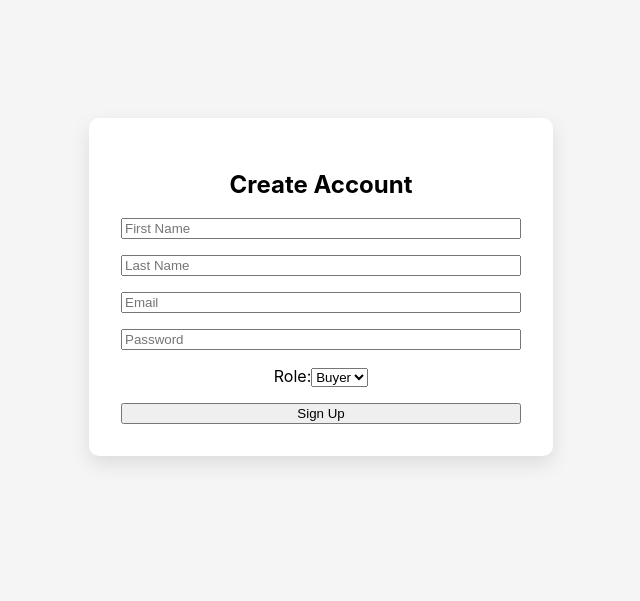
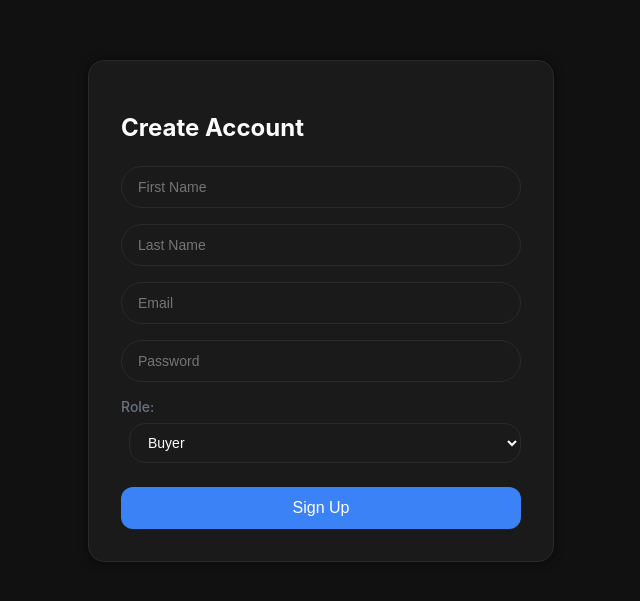
Before and after one commit to JonathanLewis1/SD2025, a React (Create React App) app: page /signup in a window 1280 px wide. Shown: the part 113-714 px from the top of the page, without its empty margins (319-959 px from the left). Built offline with nearby package versions, Linux system fonts and the light colour scheme.

Commit message:
UI and Signup

```diff
--- a/src/App.js
+++ b/src/App.js
@@ -1,6 +1,7 @@
 import React from 'react';
 import { BrowserRouter as Router, Routes, Route, Navigate } from 'react-router-dom';
 
+import NotFoundPage from './pages/NotFoundPage.js';
 import Login from './pages/Login/Login.js';
 import SignUp from './pages/SignUp/SignUp.js';
 import Home from './pages/Home/Home.js';
@@ -13,6 +14,7 @@ const App = () => {
         <Route path="/login" element={<Login />} />
         <Route path="/signup" element={<SignUp />} />
         <Route path = "/home" element={<Home />} />
+        <Route path="*" element={<NotFoundPage />} />
       </Routes>
     </Router>
   );
--- a/src/pages/Home/Home.js
+++ b/src/pages/Home/Home.js
@@ -1,27 +1,81 @@
 import React from 'react';
-import { signOut } from 'firebase/auth';
-import { auth } from '../../firebase';
-import { useNavigate } from 'react-router-dom';
 import '../../App.css';
 
 const Home = () => {
-  const navigate = useNavigate();
+  return (
+    <div style={styles.container}>
+      <h1 style={styles.heading}>Welcome to Craft Nest 🪵</h1>
+      <p style={styles.subheading}>
+        Discover hand-made treasures, one piece at a time.
+      </p>
 
-  const handleLogout = async () => {
-    try {
-      await signOut(auth);
-      navigate('/login');
-    } catch (error) {
-      console.error('Error logging out:', error);
-    }
-  };
+      <div style={styles.sectionsWrapper}>
+        <div style={styles.section}>
+          <h2 style={styles.sectionTitle}>🧶 Explore Unique Products</h2>
+          <p style={styles.sectionText}>
+            Browse a curated collection of artisan-made goods, from handmade pottery to custom woodwork.
+          </p>
+        </div>
 
-  return (
-    <div className="login-wrapper">
-      <h1>This will be the home page</h1>
-      <button className = "logout-button" onClick={handleLogout}>Log Out</button>
+        <div style={styles.section}>
+          <h2 style={styles.sectionTitle}>👩‍🎨 Meet the Makers</h2>
+          <p style={styles.sectionText}>
+            Learn about the creators behind the craft — their stories, process, and inspiration.
+          </p>
+        </div>
+
+        <div style={styles.section}>
+          <h2 style={styles.sectionTitle}>🛒 Shop Ethically</h2>
+          <p style={styles.sectionText}>
+            Support independent makers and small businesses with every purchase you make.
+          </p>
+        </div>
+      </div>
     </div>
   );
 };
 
+const styles = {
+  container: {
+    backgroundColor: '#111111',
+    color: '#ffffff',
+    padding: 32,
+    minHeight: '100vh',
+  },
+  heading: {
+    fontSize: 36,
+    fontWeight: 'bold',
+    marginBottom: 8,
+    color: '#3b82f6',
+  },
+  subheading: {
+    fontSize: 18,
+    color: '#cccccc',
+    marginBottom: 32,
+  },
+  sectionsWrapper: {
+    display: 'flex',
+    flexDirection: 'column',
+    gap: 24,
+  },
+  section: {
+    backgroundColor: '#1a1a1a',
+    padding: 24,
+    borderRadius: 16,
+    border: '1px solid #2a2a2a',
+    maxWidth: 700,
+  },
+  sectionTitle: {
+    fontSize: 20,
+    fontWeight: '600',
+    marginBottom: 12,
+    color: '#ffffff',
+  },
+  sectionText: {
+    color: '#cccccc',
+    fontSize: 16,
+    lineHeight: 1.6,
+  },
+};
+
 export default Home;
--- a/src/pages/Login/Login.js
+++ b/src/pages/Login/Login.js
@@ -1,8 +1,7 @@
 import React, { useState } from 'react';
 import { signInWithEmailAndPassword } from 'firebase/auth';
 import { auth } from '../../firebase';
-import { useNavigate } from 'react-router-dom';
-import { Link } from 'react-router-dom';
+import { useNavigate, Link } from 'react-router-dom';
 import '../../App.css';
 
 const Login = () => {
@@ -23,25 +22,27 @@ const Login = () => {
     }
     try {
       await signInWithEmailAndPassword(auth, email, password);
-      navigate('/home'); // Redirect after successful login
+      navigate('/home');
     } catch (err) {
       setError('Invalid email or password');
     }
   };
 
   return (
-    <div className="login-wrapper">
-      <div className="login-container">
-        <h1>Welcome to Craft Nest!</h1>
-        <h2>Login</h2>
-        {error && <p style={{ color: 'red' }}>{error}</p>}
-        <form onSubmit={handleSubmit} noValidate>
+    <div style={styles.wrapper}>
+      <div style={styles.container}>
+        <h1 style={styles.title}>Welcome to Craft Nest!</h1>
+        <h2 style={styles.subtitle}>Login</h2>
+        {error && <p style={styles.error}>{error}</p>}
+
+        <form onSubmit={handleSubmit} noValidate style={styles.form}>
           <input
             type="email"
             placeholder="Email"
             value={email}
             onChange={(e) => setEmail(e.target.value)}
             required
+            style={styles.input}
           />
           <input
             type="password"
@@ -49,15 +50,91 @@ const Login = () => {
             value={password}
             onChange={(e) => setPassword(e.target.value)}
             required
+            style={styles.input}
           />
-          <button type="submit">Log In</button>
+          <button type="submit" style={styles.button}>Log In</button>
         </form>
-        <p>
-          New here? <Link to="/signup">Sign up now!</Link>
+
+        <p style={styles.signupText}>
+          New here? <Link to="/signup" style={styles.link}>Sign up now!</Link>
         </p>
       </div>
     </div>
   );
 };
 
+const styles = {
+  wrapper: {
+    backgroundColor: '#111111',
+    minHeight: '100vh',
+    display: 'flex',
+    justifyContent: 'center',
+    alignItems: 'center',
+    padding: 24,
+  },
+  container: {
+    backgroundColor: '#1a1a1a',
+    padding: 32,
+    borderRadius: 16,
+    border: '1px solid #2a2a2a',
+    maxWidth: 400,
+    width: '100%',
+    boxShadow: '0 0 10px rgba(0,0,0,0.5)',
+  },
+  title: {
+    color: '#ffffff',
+    fontSize: 28,
+    fontWeight: 'bold',
+    marginBottom: 12,
+  },
+  subtitle: {
+    color: '#ffffff',
+    fontSize: 20,
+    fontWeight: 600,
+    marginBottom: 24,
+  },
+  form: {
+    display: 'flex',
+    flexDirection: 'column',
+    gap: 16,
+  },
+  input: {
+    backgroundColor: '#1a1a1a',
+    color: '#ffffff',
+    padding: '12px 16px',
+    borderRadius: 24,
+    border: '1px solid #2a2a2a',
+    fontSize: 14,
+    outline: 'none',
+    transition: 'border-color 0.2s ease',
+  },
+  button: {
+    backgroundColor: '#3b82f6',
+    color: '#ffffff',
+    padding: '12px 16px',
+    border: 'none',
+    borderRadius: 12,
+    fontWeight: 500,
+    fontSize: 16,
+    cursor: 'pointer',
+    marginTop: 8,
+  },
+  error: {
+    color: 'red',
+    marginBottom: 16,
+    fontSize: 14,
+  },
+  signupText: {
+    color: '#6b7280',
+    fontSize: 14,
+    marginTop: 20,
+    textAlign: 'center',
+  },
+  link: {
+    color: '#3b82f6',
+    textDecoration: 'none',
+    fontWeight: '500',
+  },
+};
+
 export default Login;
--- /dev/null
+++ b/src/pages/NotFoundPage.js
@@ -0,0 +1,68 @@
+import React from 'react';
+import { useNavigate } from 'react-router-dom';
+
+const NotFoundPage = () => {
+  const navigate = useNavigate();
+
+  const handleGoHome = () => {
+    navigate('/');
+  };
+
+  return (
+    <div style={styles.wrapper}>
+      <div style={styles.card}>
+        <h1 style={styles.title}>404</h1>
+        <p style={styles.subtitle}>Oops! The page you're looking for doesn’t exist.</p>
+        <button onClick={handleGoHome} style={styles.button}>
+          Go Back Home
+        </button>
+      </div>
+    </div>
+  );
+};
+
+const styles = {
+  wrapper: {
+    backgroundColor: '#111111',
+    color: '#ffffff',
+    height: '100vh',
+    display: 'flex',
+    justifyContent: 'center',
+    alignItems: 'center',
+    padding: 24,
+  },
+  card: {
+    backgroundColor: '#1a1a1a',
+    padding: 40,
+    borderRadius: 16,
+    border: '1px solid #2a2a2a',
+    boxShadow: '0 0 15px rgba(0,0,0,0.4)',
+    textAlign: 'center',
+    maxWidth: 480,
+    width: '100%',
+    animation: 'fadeIn 0.5s ease-in-out',
+  },
+  title: {
+    fontSize: 72,
+    fontWeight: 'bold',
+    marginBottom: 16,
+    color: '#3b82f6',
+  },
+  subtitle: {
+    fontSize: 18,
+    color: '#cccccc',
+    marginBottom: 32,
+  },
+  button: {
+    backgroundColor: '#3b82f6',
+    color: '#ffffff',
+    padding: '12px 24px',
+    borderRadius: 12,
+    border: 'none',
+    fontSize: 16,
+    fontWeight: 500,
+    cursor: 'pointer',
+  },
+};
+
+export default NotFoundPage;
--- a/src/pages/SignUp/SignUp.js
+++ b/src/pages/SignUp/SignUp.js
@@ -3,6 +3,9 @@ import { createUserWithEmailAndPassword } from 'firebase/auth';
 import { auth } from '../../firebase';
 import { useNavigate } from 'react-router-dom';
 import '../../App.css';
+import { collection, doc, setDoc } from "firebase/firestore";
+import { db } from "../../firebase";
+
 
 const SignUp = () => {
   const [firstName, setFirstName] = useState('');
@@ -32,26 +35,39 @@ const SignUp = () => {
       return;
     }
     try {
-      await createUserWithEmailAndPassword(auth, email, password);
-      // You can optionally save the user's role + name in Firestore here
+      const userCredential = await createUserWithEmailAndPassword(auth, email, password);
+      const user = userCredential.user;
+
+      // Save extra data to Firestore
+      await setDoc(doc(db, "users", user.uid), {
+        firstName,
+        lastName,
+        role,
+        email,
+        createdAt: new Date().toISOString(),
+      });
+
       navigate('/');
     } catch (err) {
       setError(err.message);
     }
+
   };
 
   return (
-    <div className = "login-wrapper">
-    <div className="signup-container">
-      <h2>Create Account</h2>
-      {error && <p style={{ color: 'red' }}>{error}</p>}
-      <form onSubmit={handleSignUp} noValidate>
+    <div style={styles.wrapper}>
+      <div style={styles.container}>
+        <h2 style={styles.title}>Create Account</h2>
+        {error && <p style={styles.error}>{error}</p>}
+
+        <form onSubmit={handleSignUp} noValidate style={styles.form}>
           <input
             type="text"
             placeholder="First Name"
             value={firstName}
             onChange={(e) => setFirstName(e.target.value)}
             required
+            style={styles.input}
           />
           <input
             type="text"
@@ -59,6 +75,7 @@ const SignUp = () => {
             value={lastName}
             onChange={(e) => setLastName(e.target.value)}
             required
+            style={styles.input}
           />
           <input
             type="email"
@@ -66,6 +83,7 @@ const SignUp = () => {
             value={email}
             onChange={(e) => setEmail(e.target.value)}
             required
+            style={styles.input}
           />
           <input
             type="password"
@@ -73,19 +91,98 @@ const SignUp = () => {
             value={password}
             onChange={(e) => setPassword(e.target.value)}
             required
+            style={styles.input}
           />
-        <label>
+          <label style={styles.label}>
             Role:
-          <select value={role} onChange={(e) => setRole(e.target.value)}>
+            <select
+              value={role}
+              onChange={(e) => setRole(e.target.value)}
+              style={styles.select}
+            >
               <option value="buyer">Buyer</option>
               <option value="seller">Seller</option>
             </select>
           </label>
-        <button type="submit">Sign Up</button>
+          <button type="submit" style={styles.button}>Sign Up</button>
         </form>
       </div>
     </div>
   );
 };
 
+const styles = {
+  wrapper: {
+    backgroundColor: '#111111',
+    minHeight: '100vh',
+    display: 'flex',
+    justifyContent: 'center',
+    alignItems: 'center',
+    padding: 24,
+  },
+  container: {
+    backgroundColor: '#1a1a1a',
+    padding: 32,
+    borderRadius: 16,
+    border: '1px solid #2a2a2a',
+    maxWidth: 400,
+    width: '100%',
+    boxShadow: '0 0 10px rgba(0,0,0,0.5)',
+  },
+  title: {
+    color: '#ffffff',
+    fontSize: 24,
+    fontWeight: 'bold',
+    marginBottom: 24,
+  },
+  error: {
+    color: 'red',
+    marginBottom: 16,
+    fontSize: 14,
+  },
+  form: {
+    display: 'flex',
+    flexDirection: 'column',
+    gap: 16,
+  },
+  input: {
+    backgroundColor: '#1a1a1a',
+    color: '#ffffff',
+    padding: '12px 16px',
+    borderRadius: 24,
+    border: '1px solid #2a2a2a',
+    fontSize: 14,
+    outline: 'none',
+  },
+  select: {
+    backgroundColor: '#1a1a1a',
+    color: '#ffffff',
+    padding: '10px 14px',
+    borderRadius: 16,
+    border: '1px solid #2a2a2a',
+    fontSize: 14,
+    marginLeft: 8,
+    marginTop: 8,
+    outline: 'none',
+  },
+  label: {
+    color: '#6b7280',
+    fontSize: 14,
+    fontWeight: '500',
+    display: 'flex',
+    flexDirection: 'column',
+  },
+  button: {
+    backgroundColor: '#3b82f6',
+    color: '#ffffff',
+    padding: '12px 16px',
+    border: 'none',
+    borderRadius: 12,
+    fontWeight: 500,
+    fontSize: 16,
+    cursor: 'pointer',
+    marginTop: 8,
+  },
+};
+
 export default SignUp;
```
Also changed, not shown: src/firebase.js (+6 -3 lines), 1 other file (tests, documents, lock files or other folders). Lines whose indentation alone changed are shown as unchanged.
